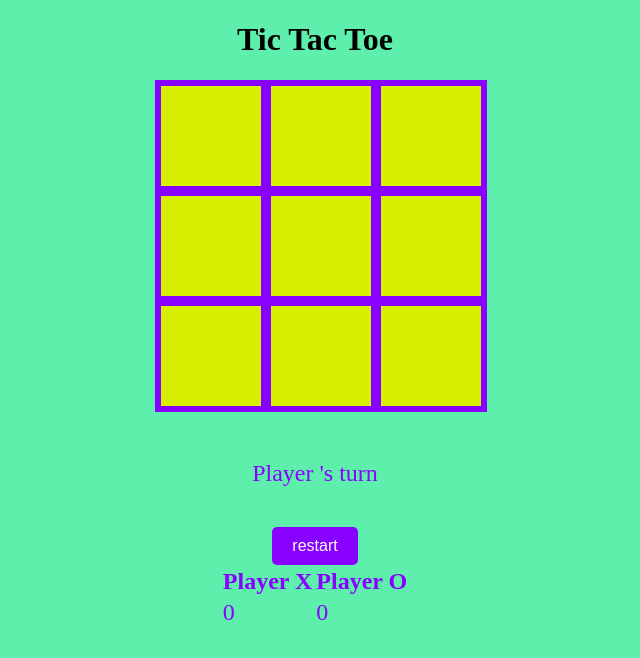
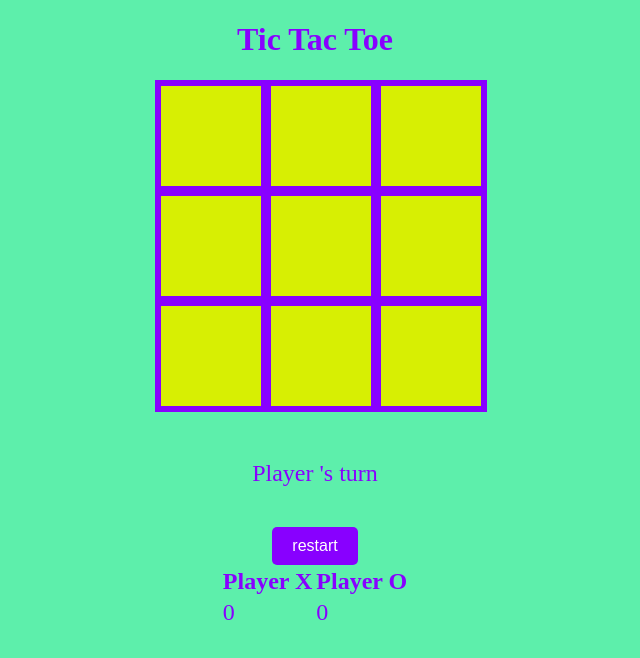
Before and after one commit to manit101/TicTacToe, a plain HTML site: page index.html in a window 1280 px wide. Shown: the whole page, without its empty margins (325-965 px from the left). Drawn offline with Linux system fonts and the light colour scheme.

Commit message:
Revert "Update gameStyle.css"

```diff
--- a/gameStyle.css
+++ b/gameStyle.css
@@ -19,7 +19,7 @@ body {
 #heading {
     justify-content: center;
     display: flex;
-    color: #000000;
+    color: #8800FF;
 }
 
 .cell {
```
